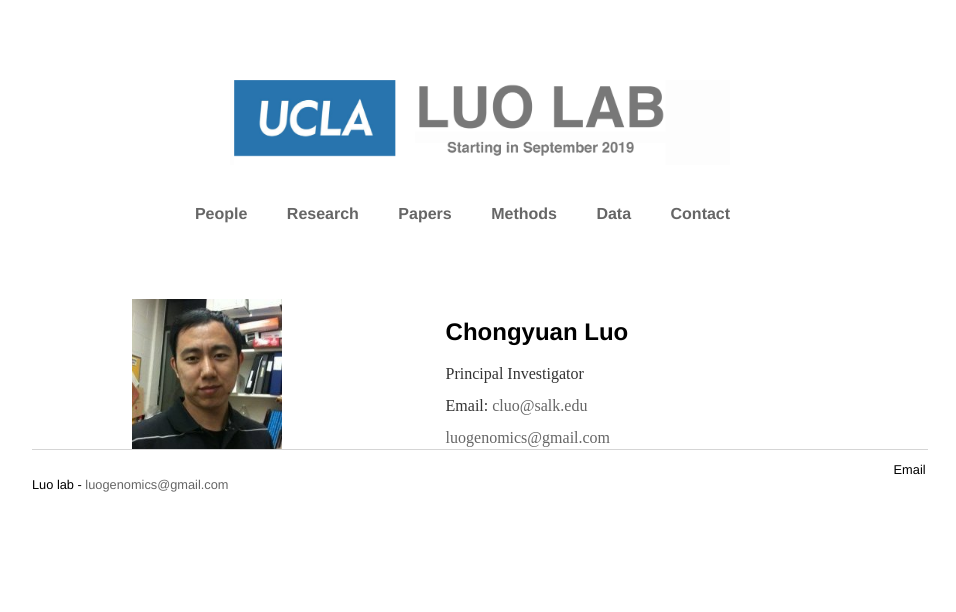
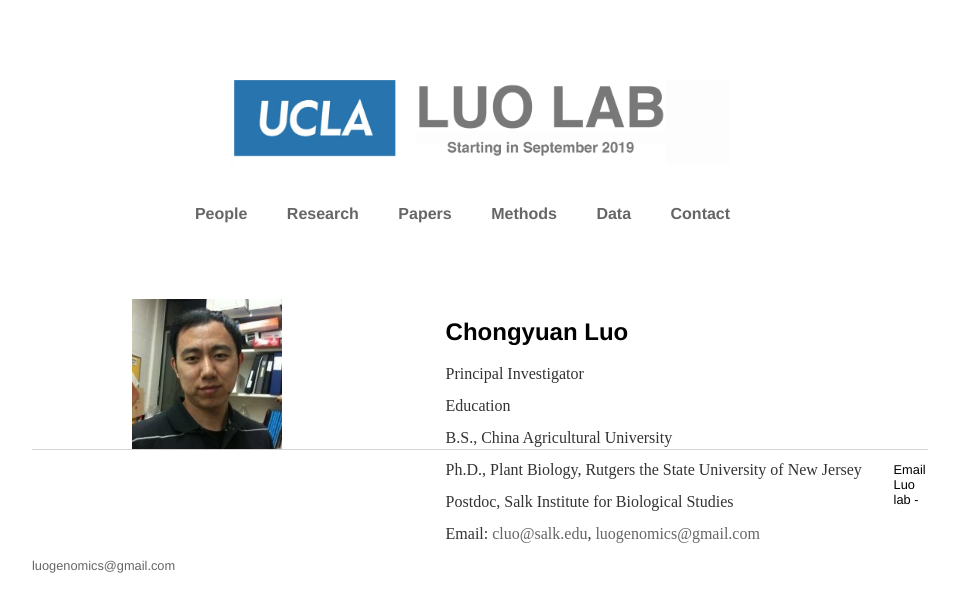
Before and after one commit to luogenomics/luogenomics.github.io, a Jekyll site: the page built from people/index.html, in a window 1280 px wide. Shown: the top 612 px of the page, without its empty margins (160-1116 px from the left). Built offline with Jekyll 4.4.1, drawn with Linux system fonts in a browser that asks for light colours.

Commit message:
Update index.html

```diff
--- a/people/index.html
+++ b/people/index.html
@@ -12,7 +12,10 @@
   <div class="projecttextbox pull-left">
     <h2>Chongyuan Luo</h2>
     <p> Principal Investigator </p>
-    <p> Email: <a href="mailto:cluo@salk.edu">cluo@salk.edu</a> </p>
-    <p>        <a href="mailto:luogenomics@gmail.com">luogenomics@gmail.com</a> </p>
+    <p> Education
+    <p> B.S.,    China Agricultural University </p>
+    <p> Ph.D.,   Plant Biology, Rutgers the State University of New Jersey </p>
+    <p> Postdoc, Salk Institute for Biological Studies </p>
+    <p> Email: <a href="mailto:cluo@salk.edu">cluo@salk.edu</a>, <a href="mailto:luogenomics@gmail.com">luogenomics@gmail.com</a></p>
   </div>
 </div>
```
